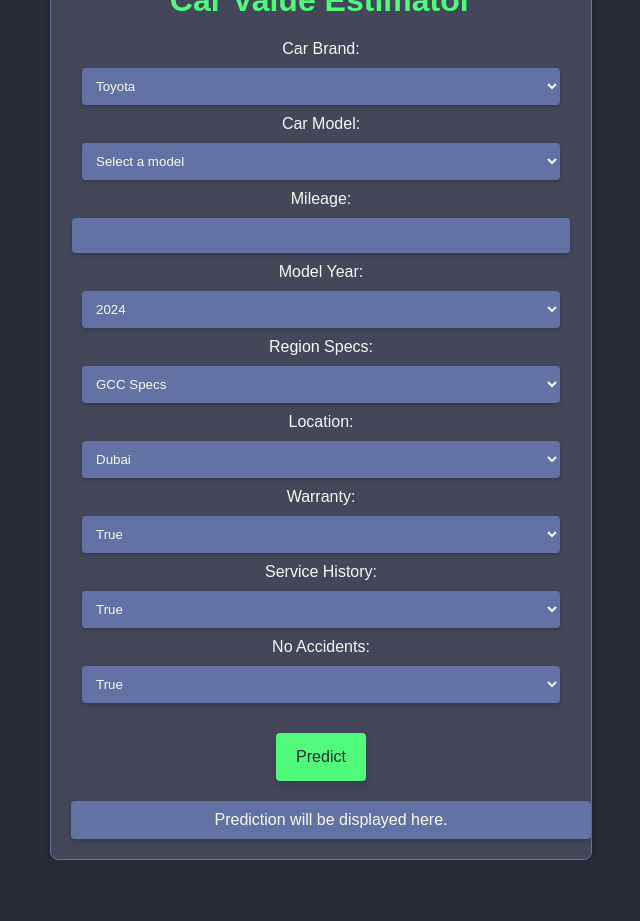
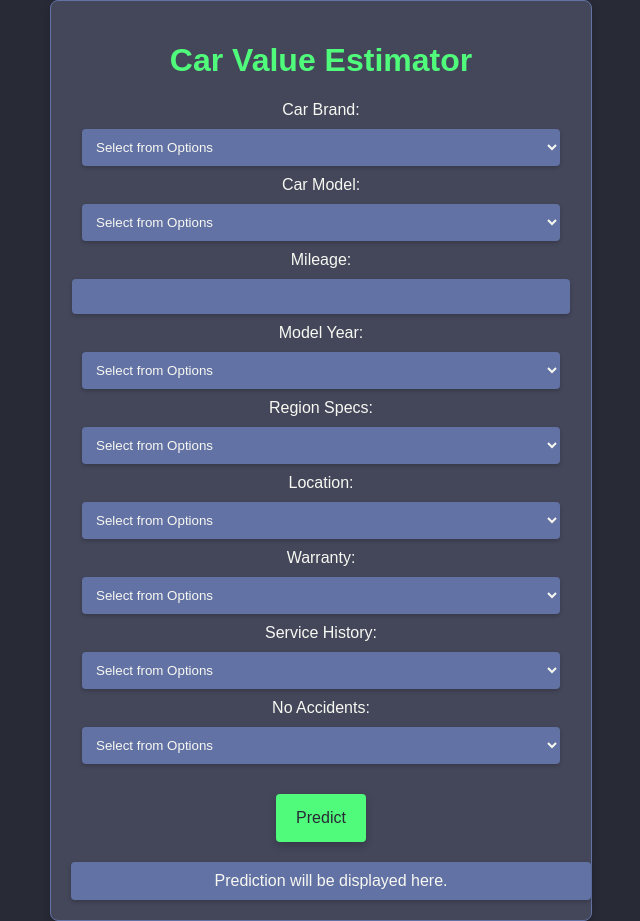
Before and after one commit to Shaheerairaj/car-value-estimator-team, a Flask app: page / in a window 1280 px wide. Shown: the whole page, without its empty margins (319-959 px from the left). Before the commit the page ends 860 px from the top, so only its background shows below. Run offline with Flask 3, Linux system fonts and the light colour scheme; parts of the project's set-up code (start-up, migrations or seed data) failed here and were passed over; some web fonts are replaced.

Commit message:
re-arranges selections, default selection option changed, changed output message

```diff
--- a/Web App/Shaheer/templates/index.html
+++ b/Web App/Shaheer/templates/index.html
@@ -17,8 +17,9 @@
             flex-direction: column;
             align-items: center;
             justify-content: center;
-            height: 100vh;
+            min-height: 100vh; /* Changed from height to min-height */
             margin: 0;
+            overflow-y: auto; /* Make the page scrollable */
         }
         h1 {
             color: #50fa7b;
@@ -87,23 +88,24 @@
         <form id="carForm">
             <label for="brand">Car Brand:</label>
             <select id="brand" name="brand" required>
+                <option value="" disabled selected>Select from Options</option>
+                <option value="Audi">Audi</option>
+                <option value="BMW">BMW</option>
+                <option value="Chevrolet">Chevrolet</option>
+                <option value="Ford">Ford</option>
+                <option value="Honda">Honda</option>
+                <option value="Hyundai">Hyundai</option>
+                <option value="KIA">KIA</option>
+                <option value="Lexus">Lexus</option>
+                <option value="Mercedes Benz">Mercedes Benz</option>
+                <option value="Nissan">Nissan</option>
                 <option value="Toyota">Toyota</option>
-                <option value="Honda">Honda</option>
-                <option value="Nissan">Nissan</option>
-                <option value="KIA">KIA</option>
-                <option value="Hyundai">Hyundai</option>
-                <option value="Ford">Ford</option>
-                <option value="Mercedes Benz">Mercedes Benz</option>
-                <option value="BMW">BMW</option>
-                <option value="Audi">Audi</option>
-                <option value="Lexus">Lexus</option>
-                <option value="Chevrolet">Chevrolet</option>
                 <option value="Volkswagen">Volkswagen</option>
             </select>
 
             <label for="model">Car Model:</label>
             <select id="model" name="model" required>
-                <option value="" disabled selected>Select a model</option>
+                <option value="" disabled selected>Select from Options</option>
             </select>
 
             <label for="mileage">Mileage:</label>
@@ -111,6 +113,7 @@
 
             <label for="year">Model Year:</label>
             <select id="year" name="year" required>
+                <option value="" disabled selected>Select from Options</option>
                 <script>
                     const yearSelect = document.getElementById('year');
                     for (let year = 2024; year >= 2000; year--) {
@@ -124,6 +127,7 @@
 
             <label for="specs">Region Specs:</label>
             <select id="specs" name="specs" required>
+                <option value="" disabled selected>Select from Options</option>
                 <option value="GCC Specs">GCC Specs</option>
                 <option value="American Specs">American Specs</option>
                 <option value="Japanese Specs">Japanese Specs</option>
@@ -135,6 +139,7 @@
 
             <label for="location">Location:</label>
             <select id="location" name="location" required>
+                <option value="" disabled selected>Select from Options</option>
                 <option value="Dubai">Dubai</option>
                 <option value="Abu Dhabi">Abu Dhabi</option>
                 <option value="Al Ain">Al Ain</option>
@@ -147,18 +152,21 @@
 
             <label for="warranty">Warranty:</label>
             <select id="warranty" name="warranty" required>
+                <option value="" disabled selected>Select from Options</option>
                 <option value="True">True</option>
                 <option value="False">False</option>
             </select>
 
             <label for="history">Service History:</label>
             <select id="history" name="history" required>
+                <option value="" disabled selected>Select from Options</option>
                 <option value="True">True</option>
                 <option value="False">False</option>
             </select>
 
             <label for="accidents">No Accidents:</label>
             <select id="accidents" name="accidents" required>
+                <option value="" disabled selected>Select from Options</option>
                 <option value="True">True</option>
                 <option value="False">False</option>
             </select>
@@ -172,56 +180,56 @@
         const carModelsByBrand = {
             'Toyota': ['Sequoia', 'Supra', 'Rav 4', 'Yaris', 'Fortuner', 'Prado', 'Alphard', 'Land Cruiser', 'Highlander', 'Camry', 'Corolla', 'FJ Cruiser', 'Hilux', 'Previa', 'Land Cruiser 70', 'Corolla Cross', 'Prius', 'Land Cruiser 79 series', 'Crown', 'Avanza', 'Avalon', 'Innova', 'Tundra', 'Hiace', 'C-HR', 'Zelas', 'Rush', 'Raize', 'Land Cruiser 76 series', '86', '4Runner', 'Granvia', 'Tacoma', 'Veloz', 'Sienna', 'Coaster', 'Venza', 'Cressida', 'Urban Cruiser', 'Aurion', 'Scion', 'Celica', 'Echo'],
             'Honda': ['HR-V', 'Accord', 'ENS1', 'CR-V', 'Odyssey', 'Civic', 'Pilot', 'City', 'S2000', 'Jazz', 'Crosstour', 'ZR-V', 'Odyssey J', 'MR-V'],
-            'Nissan': ['Sunny', 'Patrol', 'Maxima', 'Micra', 'Altima', 'Urvan', 'Navara', 'Pathfinder', 'Kicks', 'X-Trail', 'Tiida', 'Sentra', 'Juke', 'Rogue', 'Armada', 'Xterra', 'Murano', 'Z', 'Versa', 'GT-R', 'Qashqai', 'Quest', '370z', 'Patrol Pickup', '400Z', 'Van', '300ZX', 'Leaf', 'Titan', '350Z'],
-            'KIA': ['Carens', 'Stinger', 'K5', 'Seltos', 'Carnival', 'Sportage', 'Mohave', 'Telluride', 'Sorento', 'Cerato', 'Rio', 'Sedona', 'Optima', 'K8', 'Forte', 'Cadenza', 'Bongo', 'Pegas', 'Soul', 'Picanto', 'Sonet', 'Shuma', 'K900', 'Ev6'],
-            'Hyundai': ['Kona', 'Tucson', 'Ioniq', 'Sonata', 'Azera', 'Santa Fe', 'Creta', 'Elantra', 'Accent', 'Palisade', 'Genesis', 'H-1', 'Veloster', 'Staria', 'Nexo', 'Galloper', 'Excel', 'Venue', 'Terracan', 'Scoupe', 'Porter', 'Lantra', 'Atos', 'Entourage', 'Matrix', 'Centennial', 'Coupe', 'Xcent', 'Aura', 'Veracruz', 'i40', 'ix35', 'i10', 'Grand Santa Fe', 'H1', 'Avanti', 'i20', 'Venue', 'Porter', 'i30', 'Getz', 'Grandeur', 'H 100', 'Verna', 'Centennial', 'Coupe', 'Matrix'],
-            'Ford': ['F-Series Pickup', 'Mustang', 'Edge', 'Focus', 'Territory', 'Explorer', 'Expedition', 'Escape', 'Ecosport', 'Figo', 'Transit', 'Ranger', 'GT', 'Fusion', 'Taurus', 'Escort', 'Fiesta', 'Bronco', 'Pickup', 'Flex', 'Super Duty', 'Mustang Mach-E', 'Shelby Cobra', 'Everest', 'Other', 'Mondeo', 'Crown Victoria', 'Tourneo', 'Thunderbird'],
-            'Mercedes Benz': ['CLS-Class', 'G-Class', 'E-Class Coupe', 'A-Class', 'GLC', 'E-Class', 'C-Class', 'S-Class', 'GLK-Class', 'CLA', 'CLE-Class', 'GL-Class', 'GLS-Class', 'M-Class', 'AMG', 'V-Class', 'GLE Coupe', 'GLE-Class', 'A200', 'GLC 63', 'EQC', 'SL-Class', 'Vito', 'Viano', 'GLA', 'EQE', 'GLB', 'SLS', '240/260/280', 'CLS 450', 'EQS', 'C43', 'C-Class Coupe', 'S-Class Coupe', 'SLK-Class', 'Sprinter', 'CLK-Class', 'CL-Class', 'SLC', 'SLR', 'EQB', 'EQA', 'B-Class', 'X Class', 'R-Class', '190', 'SEL-Class', '450 SEL', 'CLC', '400/420', 'SEC-Class'],
-            'BMW': ['6-Series', '7-Series', '4-Series', '3-Series', 'X5', '1-Series', 'X6', 'X3', '5-Series', 'Z4', 'i3', 'X7', 'M5', '8-Series', 'X4', 'M8', 'M850i', 'M4', 'X1', 'iX', 'M3', '2-Series', 'i8', 'M2', 'X2', 'XM', 'i7', 'M6', 'Z3', 'Z8', 'M1'],
-            'Audi': ['Q7', 'A8', 'R8', 'Q8', 'S8', 'Q5', 'A3', 'e-tron', 'Q2', 'RSQ3', 'S5/RS5', 'S6/RS6', 'A4', 'S7/RS7', 'A5', 'Q3', 'S3/RS3', 'A6', 'RS Q8', 'SQ8', 'A7', 'A1', 'TT', 'RS e-tron', 'S4/RS4'],
-            'Lexus': ['RX-Series', 'LX-Series', 'NX 200t', 'GX 460', 'LC 500', 'UX 200', 'IS-Series', 'LX570', 'LS-Series', 'TX', 'ES-Series', 'LX600', 'GS-Series', 'NX 300', 'RC', 'IS350', 'IS300', 'NX 350', 'NX 350H', 'RC F', 'IS-F', 'NX-Series', 'UX-Series', 'GX-Series', 'IS-C', 'SC-Series', 'LFA', 'CT-Series', 'LM 350h', 'LM 300'],
-            'Chevrolet': ['Camaro', 'Tahoe', 'Malibu', 'Captiva', 'Spark', 'Suburban', 'Silverado', 'Blazer', 'Groove', 'Avalanche', 'Cruze', 'Aveo', 'Corvette', 'Traverse', 'Trailblazer', 'Epica', 'Sonic', 'Impala', 'SSR', 'Equinox', 'Trax', 'Express', 'Chevelle', 'Colorado', 'Caprice', 'Lumina', 'Nova', 'Apache', 'Menlo'],
-            'Volkswagen': ['Touareg', 'Teramont', 'Golf', 'Tiguan', 'Golf R', 'GTI', 'Passat', 'Beetle', 'CC', 'Transporter', 'Jetta', 'Arteon', 'ID.4', 'ID.6', 'Crafter', 'Scirocco', 'T-Roc', 'Eos', 'Multivan', 'ID.3', 'Polo', 'Bora', 'Caddy', 'Eurovan', 'ID.7']
+            'Nissan': ['Sunny', 'Patrol', 'Maxima', 'Micra', 'Altima', 'Urvan', 'Navara', 'Pathfinder', 'Kicks', 'X-Trail', 'Tiida', 'Sentra', 'Juke', '350 Z', '370 Z', 'Armada', 'Versa', 'Murano', 'Frontier', 'GT-R', 'Tida', 'Cabstar', 'Fronteir', 'Patrol Safari'],
+            'Hyundai': ['Creta', 'Tucson', 'Kona', 'Elantra', 'i10', 'i20', 'Azera', 'Sonata', 'Palisade', 'Santa Fe', 'Veloster', 'Accent', 'Staria', 'H1', 'Ioniq', 'Terracan', 'Trajet', 'Veracruz', 'H100'],
+            'KIA': ['Carnival', 'Carens', 'Pegas', 'Sportage', 'Stinger', 'Stonic', 'Seltos', 'EV6', 'Sorento', 'Soul', 'Telluride', 'Cerato', 'K900', 'Cadenza', 'Picanto', 'K5', 'Rio', 'Mohave', 'Opirus', 'Rondo'],
+            'Ford': ['Fusion', 'Bronco', 'GT', 'Figo', 'F-150', 'Ecosport', 'Focus', 'Edge', 'Escape', 'Mustang', 'Raptor', 'Taurus', 'Expedition', 'Explorer', 'Everest', 'Ranger', 'Flex', 'Fiesta'],
+            'Chevrolet': ['Traverse', 'Camaro', 'Suburban', 'Captiva', 'Trailblazer', 'Tahoe', 'Equinox', 'Corvette', 'Malibu', 'Spark', 'Silverado', 'Impala', 'Epica', 'Trax', 'Avalanche', 'Cruze', 'Sonic', 'Lanos', 'Cavalier', 'Blazer', 'Aveo', 'Caprice'],
+            'Lexus': ['GS-Series', 'IS-Series', 'GX-Series', 'RX-Series', 'ES-Series', 'NX-Series', 'LX-Series', 'RC-Series', 'LS-Series', 'CT-Series', 'LC-Series', 'LM-Series', 'SC-Series'],
+            'Mercedes Benz': ['A-Class', 'B-Class', 'C-Class', 'CL-Class', 'CLA-Class', 'CLK-Class', 'CLS-Class', 'E-Class', 'G-Class', 'GL-Class', 'GLA-Class', 'GLB-Class', 'GLC-Class', 'GLE-Class', 'GLK-Class', 'GLS-Class', 'M-Class', 'R-Class', 'S-Class', 'SL-Class', 'SLC-Class', 'SLK-Class', 'SLS-Class', 'Sprinter'],
+            'BMW': ['1-Series', '2-Series', '3-Series', '4-Series', '5-Series', '6-Series', '7-Series', '8-Series', 'X1', 'X2', 'X3', 'X4', 'X5', 'X6', 'X7', 'Z3', 'Z4', 'i3', 'i4', 'i5', 'i7', 'i8'],
+            'Audi': ['A1', 'A3', 'A4', 'A5', 'A6', 'A7', 'A8', 'Q2', 'Q3', 'Q5', 'Q7', 'Q8', 'RS Q e-tron', 'RS3', 'RS4', 'RS5', 'RS6', 'RS7', 'S3', 'S4', 'S5', 'S6', 'S7', 'S8', 'TT', 'TT RS', 'TTS']
         };
 
-        const brandSelect = document.getElementById('brand');
+        document.getElementById('brand').addEventListener('change', function() {
+            const brand = this.value;
             const modelSelect = document.getElementById('model');
-
-        brandSelect.addEventListener('change', function() {
-            const selectedBrand = brandSelect.value;
-            const models = carModelsByBrand[selectedBrand];
-
-            // Clear existing options
-            modelSelect.innerHTML = '';
-
-            // Add a default disabled option
-            let defaultOption = document.createElement('option');
-            defaultOption.value = '';
-            defaultOption.text = 'Select a model';
-            defaultOption.disabled = true;
-            defaultOption.selected = true;
-            modelSelect.appendChild(defaultOption);
-
-            // Populate new options
-            models.forEach(model => {
+            modelSelect.innerHTML = '<option value="" disabled selected>Select from Options</option>'; // Reset model options
+            if (carModelsByBrand[brand]) {
+                carModelsByBrand[brand].forEach(model => {
                     let option = document.createElement('option');
                     option.value = model;
                     option.text = model;
                     modelSelect.appendChild(option);
                 });
+            }
         });
 
         function predictValue() {
-            const formData = new FormData(document.getElementById('carForm'));
+            const form = document.getElementById('carForm');
+            const predictionDiv = document.getElementById('prediction');
+
+            if (form.checkValidity()) {
+                const formData = new FormData(form);
+                const data = {};
+                formData.forEach((value, key) => { data[key] = value });
+
                 fetch('/predict', {
                     method: 'POST',
-                body: formData,
+                    body: formData
                 })
                 .then(response => response.json())
-            .then(data => {
-                document.getElementById('prediction').innerText = `Predicted Value: AED ${data.prediction}`;
+                .then(predictionData => {
+                    const prediction = `Estimated value for your ${data.brand} ${data.model} is AED ${predictionData.prediction}.`;
+                    predictionDiv.innerText = prediction;
                 })
-            .catch(error => console.error('Error:', error));
+                .catch(error => {
+                    predictionDiv.innerText = 'Error fetching prediction. Please try again.';
+                    console.error('Error fetching prediction:', error);
+                });
+            } else {
+                predictionDiv.innerText = 'Please fill out all fields.';
+            }
         }
     </script>
 </body>
```
Lines whose indentation alone changed are shown as unchanged.
